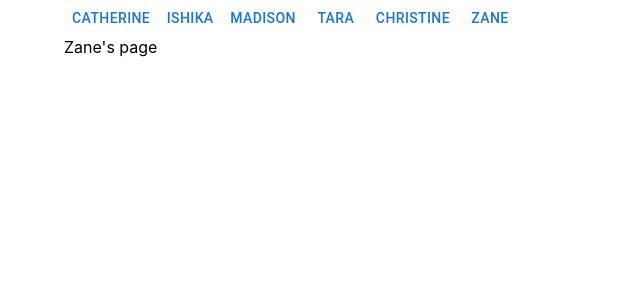
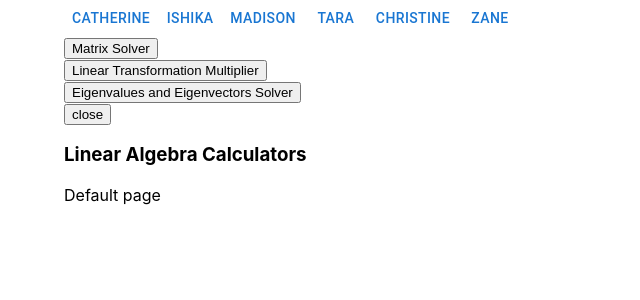
Before and after one commit to UTSCCSCC01/finalprojectf22-nostruggle, a React (Create React App) app in the folder client/: page / in a window 1280 px wide. Both pictures are taken after a click on the button "ZANE". Shown: the top 300 px of the page, without its empty margins (0-640 px from the left). Built offline with nearby package versions, Linux system fonts and the light colour scheme.

Commit message:
NOS-15 Implemented UI for redirecting to the calculators

```diff
--- a/client/package.json
+++ b/client/package.json
@@ -13,6 +13,7 @@
     "axios": "^0.27.2",
     "react": "^18.2.0",
     "react-dom": "^18.2.0",
+    "react-router-dom": "^6.4.1",
     "react-scripts": "5.0.1",
     "web-vitals": "^2.1.4"
   },
--- a/client/src/App.js
+++ b/client/src/App.js
@@ -2,10 +2,16 @@ import React, { useState, useRef } from 'react';
 import { Button, Container, Input } from '@mui/material';
 import './App.css';
 import Features from './components/features'
+import { useNavigate } from "react-router-dom";
+import Zane from './components/Zane';
 function App() {
+
+  const [buttonPopup, setButtonPopup] = useState(false);
 
   // temporary navigator for setup, will be replaced with actual toggles/navbars
   const [ page, setPage ] = useState("")
+
+
 
   return (
     <Container maxWidth="lg">
@@ -16,11 +22,14 @@ function App() {
       <Button onClick={() => setPage("Madison")}>Madison</Button>
       <Button onClick={() => setPage("Tara")}>Tara</Button>
       <Button onClick={() => setPage("Christine")}>Christine</Button>
-      <Button onClick={() => setPage("Zane")}>Zane</Button>
-
+      <Button onClick={() => setButtonPopup(true)}>Zane</Button>
+      <Zane trigger={buttonPopup} setTrigger={setButtonPopup}>
+        <h3>Linear Algebra Calculators</h3>
+      </Zane>
       <Features page={page}/>
 
     </Container>
+
   );
 }
 
--- /dev/null
+++ b/client/src/components/Zane.js
@@ -0,0 +1,32 @@
+import React from 'react';
+import { Button } from '@mui/material';
+function Zane(props){
+
+    const developing = () => {
+        alert("developing!");
+    }
+
+    return (props.trigger) ? (
+        <div className="AC">
+            <div className='AC-inner'>
+
+                <button className="close-btn" onClick={developing}>Matrix Solver</button>
+                <br/>
+                <button className="cal" onClick={developing}>Linear Transformation Multiplier</button>
+                <br/>
+                <button className="cal" onClick={developing}>Eigenvalues and Eigenvectors Solver</button>
+                <br/>
+                <button className="cal" onClick={() => props.setTrigger(false)}>close</button>
+                { props.children }
+
+            </div>
+        </div>
+
+
+    ) : "";
+
+
+
+}
+
+export default Zane;
```
Also changed, not shown: 1 other file (tests, documents, lock files or other folders).
